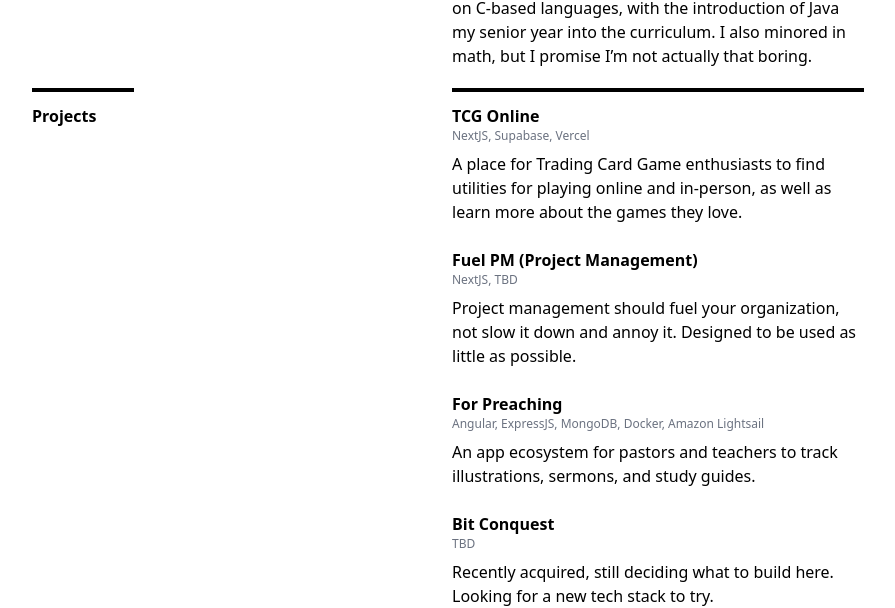
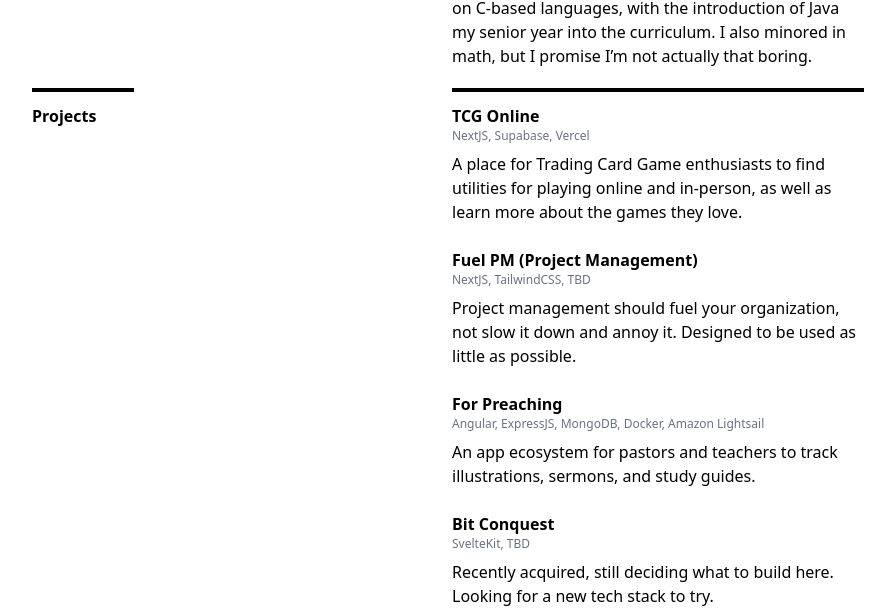
Before and after one commit to sam-huckaby/samhuckaby.com, a Next.js app: page / in a window 1280 px wide. Shown: the part 1156-1764 px from the top of the page, without its empty margins (192-1087 px from the left). Built offline with nearby package versions, Linux system fonts and the light colour scheme.

Commit message:
Update project tech links and added SvelteKit

```diff
--- a/pages/index.js
+++ b/pages/index.js
@@ -68,22 +68,22 @@ export default function Home() {
         <div className="border-t-4 border-black flex flex-col">
           <div className="pt-3 pb-1 dark:text-white">
             <div className="font-bold"><Link href="https://tcg.online/"><a className="font-bold hover:text-red-500">TCG Online</a></Link></div>
-            <div className="text-gray-500 dark:text-zinc-300 text-xs">NextJS, Supabase, Vercel</div>
+            <div className="text-gray-500 dark:text-zinc-300 text-xs"><a href="https://nextjs.org/" target="_blank">NextJS</a>, <a href="https://supabase.com/" target="_blank">Supabase</a>, <a href="https://vercel.com/" target="_blank">Vercel</a></div>
             <div className="pt-2 pb-2">A place for Trading Card Game enthusiasts to find utilities for playing online and in-person, as well as learn more about the games they love.</div>
           </div>
           <div className="pt-3 pb-1 dark:text-white">
             <div className="font-bold"><Link href="https://www.fuelpm.com/"><a className="font-bold hover:text-red-500">Fuel PM (Project Management)</a></Link></div>
-            <div className="text-gray-500 dark:text-zinc-300 text-xs">NextJS, TBD</div>
+            <div className="text-gray-500 dark:text-zinc-300 text-xs"><a href="https://nextjs.org/" target="_blank">NextJS</a>, <a href="https://tailwindcss.com/" target="_blank">TailwindCSS</a>, TBD</div>
             <div className="pt-2 pb-2">Project management should fuel your organization, not slow it down and annoy it. Designed to be used as little as possible.</div>
           </div>
           <div className="pt-3 pb-1 dark:text-white">
             <div className="font-bold"><Link href="https://sermons.forpreaching.com/"><a className="font-bold hover:text-red-500">For Preaching</a></Link></div>
-            <div className="text-gray-500 dark:text-zinc-300 text-xs">Angular, ExpressJS, MongoDB, Docker, Amazon Lightsail</div>
+            <div className="text-gray-500 dark:text-zinc-300 text-xs"><a href="https://angular.io/" target="_blank">Angular</a>, <a href="https://expressjs.com/" target="_blank">ExpressJS</a>, <a href="https://www.mongodb.com/" target="_blank">MongoDB</a>, <a href="https://www.docker.com/" target="_blank">Docker</a>, <a href="https://aws.amazon.com/lightsail/" target="_blank">Amazon Lightsail</a></div>
             <div className="pt-2 pb-2">An app ecosystem for pastors and teachers to track illustrations, sermons, and study guides.</div>
           </div>
           <div className="pt-3 pb-1 dark:text-white">
             <div className="font-bold"><Link href="https://www.bitconquest.com/"><a className="font-bold hover:text-red-500">Bit Conquest</a></Link></div>
-            <div className="text-gray-500 dark:text-zinc-300 text-xs">TBD</div>
+            <div className="text-gray-500 dark:text-zinc-300 text-xs"><a href="https://kit.svelte.dev/" target="_blank">SvelteKit</a>, TBD</div>
             <div className="pt-2 pb-2">Recently acquired, still deciding what to build here. Looking for a new tech stack to try.</div>
           </div>
           <div className="pt-3 pb-1 dark:text-white">
```
